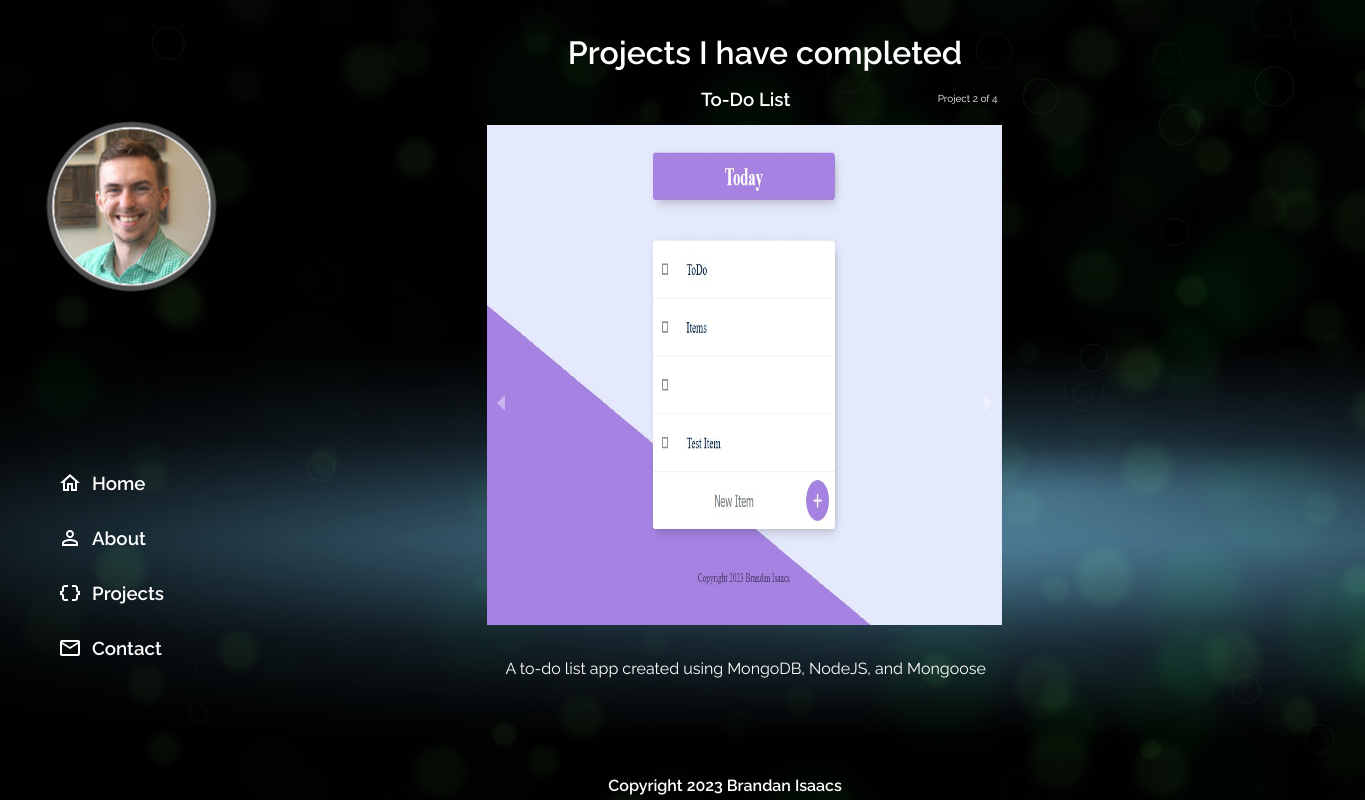
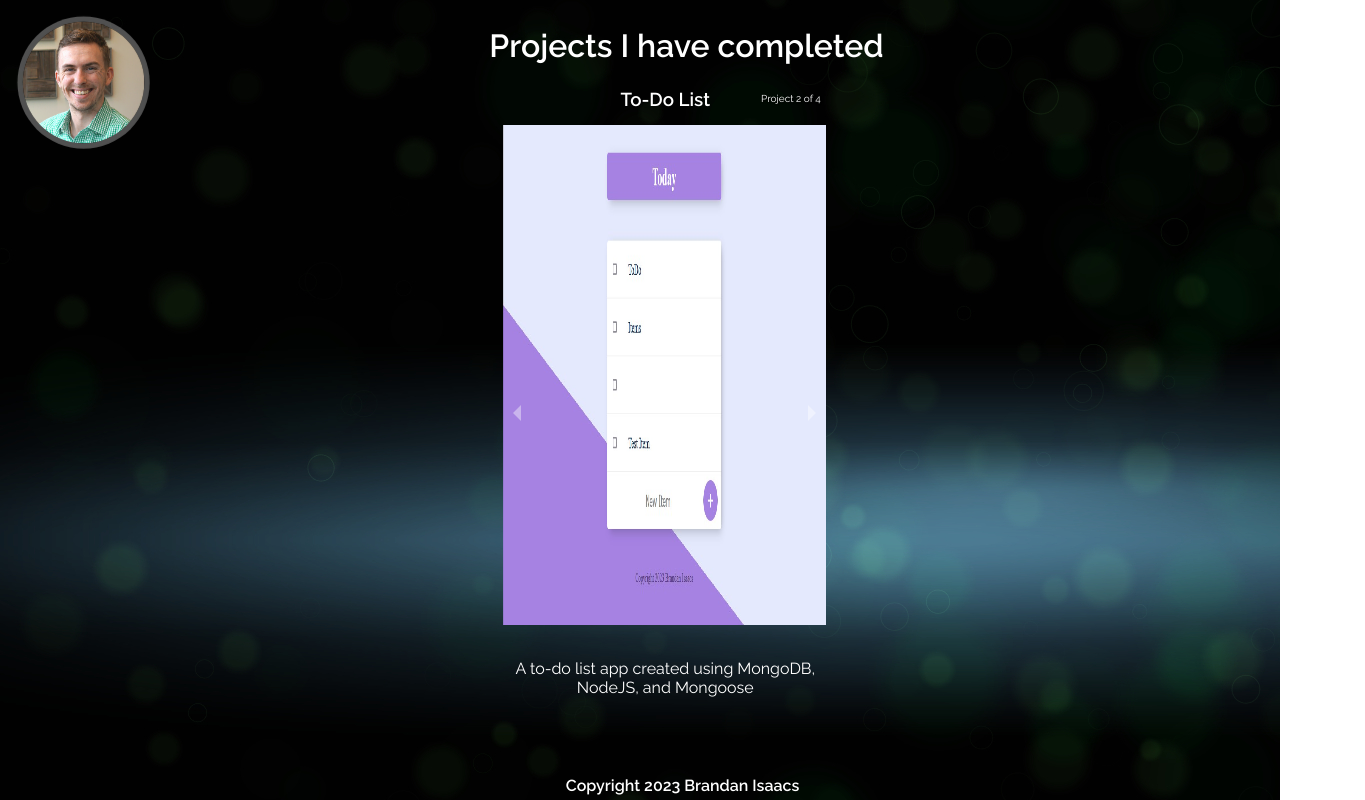
Before and after one commit to brand421/portfolio-site, a React (Create React App) app: page /projects in a window 1280 px wide. Shown: the whole page, 1365 px wide, since content can reach past the window. Built offline with nearby package versions, Linux system fonts and the light colour scheme.

Commit message:
rework sidebar functionality

```diff
--- a/src/App.css
+++ b/src/App.css
@@ -3,50 +3,11 @@
 * {
   margin: 0;
   padding: 0;
-  -webkit-box-sizing: border-box;
-  box-sizing: border-box;
-  outline: none;
   text-decoration: none;
-
+  color: white;
   font-family: "Raleway", sans-serif;
 }
 
-#main {
+main {
   width: 100%;
-  height: 100%;
-  display: flex;
-  flex-direction: row;
 }
-
-.btn {
-  margin: 1rem 1rem 0 0;
-  padding: .25rem .5rem;
-  display:flex;
-  gap: .25rem;
-  align-items: center;
-  justify-content: center;
-  background: transparent;
-  border: 1px solid black;
-  border-radius: 3px;
-}
-
-@media (prefers-reduced-motion: no-preference) {
-  .App-logo {
-    animation: App-logo-spin infinite 20s linear;
-  }
-}
-
-.App-header {
-  background-color: #282c34;
-  min-height: 100vh;
-  display: flex;
-  flex-direction: column;
-  align-items: center;
-  justify-content: center;
-  font-size: calc(10px + 2vmin);
-  color: white;
-}
-
-.App-link {
-  color: #61dafb;
-}
--- a/src/App.jsx
+++ b/src/App.jsx
@@ -1,14 +1,24 @@
 import "./App.css";
-import { BrowserRouter } from "react-router-dom";
+import { BrowserRouter, Routes, Route } from "react-router-dom";
 import Sidebar from "./components/Sidebar/Sidebar";
-import AnimatedRoutes from "./components/AnimatedRoutes";
+
 import Footer from "./components/Footer/Footer";
+import Contact from "./components/Contact/Contact";
+import Home from "./components/Home/Home";
+import About from "./components/About/About";
+import Projects from "./components/Projects/Projects";
 
 function App() {
   return (
     <BrowserRouter>
-      <Sidebar />
-      <AnimatedRoutes />
+      <Sidebar>
+        <Routes>
+          <Route index element={<Home />} />
+          <Route path="/about" element={<About />} />
+          <Route path="/projects" element={<Projects />} />
+          <Route path="/contact" element={<Contact />} />
+        </Routes>
+      </Sidebar>
       <Footer />
     </BrowserRouter>
   );
--- a/src/components/Footer/footer.css
+++ b/src/components/Footer/footer.css
@@ -1,7 +1,6 @@
 .footer {
     color: white;
     display: absolute;
-    width: 100%;
     text-align: center;
     margin-left: 6.65%;
     /* background-color: black; */
--- a/src/components/Sidebar/Sidebar.jsx
+++ b/src/components/Sidebar/Sidebar.jsx
@@ -1,43 +1,79 @@
 import { IconButton } from "@mui/material";
 import portrait from "../../images/Brandon.jpg";
 import sidebarItems from "./sidebarItems";
-import { Link } from "react-router-dom";
+import { NavLink } from "react-router-dom";
 import "./sidebar.css";
+import "../../App.css";
 import React, { useState } from "react";
 import { motion } from "framer-motion";
 
-export default function Sidebar() {
+export default function Sidebar({ children }) {
   const [showSidebar, setShowSidebar] = useState(false);
 
   const handleShowSidebar = () => {
     setShowSidebar(!showSidebar);
   };
   return (
-    <nav className="sidebar__container">
-      <div className="photo__div">
+    <div className="container">
+      <div className="sidebar">
+        <div className="photo__container">
+          <div className="photo">
             <img
-          className="photo"
               src={portrait}
               alt="Brandan portrait"
               onClick={handleShowSidebar}
             />
           </div>
+        </div>
         <motion.div
           animate={{
-          width: showSidebar ? "75%" : "60%",
-          opacity: showSidebar ? 0 : 1,
+            width: showSidebar ? "280px" : "0px",
+            display: showSidebar ? "flex" : "none",
           }}
-        className="menu__items"
         >
           {sidebarItems.map((item, index) => (
-          <Link to={item.itemPath} className="menu__item" key={index}>
+            <NavLink
+              to={item.itemPath}
+              key={index}
+              className="menu__item"
+              activeclassName="active"
+            >
               <IconButton sx={{ ":hover": { backgroundColor: "transparent" } }}>
                 {item.itemIcon}
               </IconButton>
-            <h3 className="menu__text">{item.itemName}</h3>
-          </Link>
+              <div className="menu__text">{item.itemName}</div>
+            </NavLink>
           ))}
         </motion.div>
-    </nav>
+      </div>
+      <main>{children}</main>
+    </div>
   );
+
+  // <nav className="sidebar__container">
+  //   <div className="photo__div">
+  //     <img
+  //       className="photo"
+  //       src={portrait}
+  //       alt="Brandan portrait"
+  //       onClick={handleShowSidebar}
+  //     />
+  //   </div>
+  //   <motion.div
+  //     animate={{
+  //       width: showSidebar ? "75%" : "60%",
+  //       opacity: showSidebar ? 0 : 1,
+  //     }}
+  //     className="menu__items"
+  //   >
+  //     {sidebarItems.map((item, index) => (
+  //       <Link to={item.itemPath} className="menu__item" key={index}>
+  //         <IconButton sx={{ ":hover": { backgroundColor: "transparent" } }}>
+  //           {item.itemIcon}
+  //         </IconButton>
+  //         <h3 className="menu__text">{item.itemName}</h3>
+  //       </Link>
+  //     ))}
+  //   </motion.div>
+  // </nav>
 }
--- a/src/components/Sidebar/sidebar.css
+++ b/src/components/Sidebar/sidebar.css
@@ -16,6 +16,44 @@
 
 }
 
+.container {
+    display: flex;
+    margin: 0;
+}
+
+.sidebar {
+    height: 97vh;
+
+}
+
+.photo__container {
+    display: flex;
+    align-items: center;
+    padding: 20px 15px;
+    margin-bottom: 55%;
+}
+
+.photo img {
+    width: 125px;
+    border-radius: 50%;
+    margin-left: 5%;
+    animation: pulse-white 5s infinite;
+}
+
+.menu__item {
+    display: flex;
+    align-items:center;
+    justify-content: flex-start;
+    padding: 4% 0 4% 1%;
+    transition: all .5s;
+    font-size: 25px;
+}
+
+
+.menu__item:hover {
+    background-color: rgba(127, 255, 212, 0.541);
+}
+/*
 .sidebar__container {
     position: absolute;
     width: 250px;
@@ -47,8 +85,6 @@
     align-items: center;
     justify-content:flex-start;
     color: white;
-
-    /* padding-left: 70px; */
 }
 
 .menu__item:not(:first-child) {
@@ -82,7 +118,6 @@
     position: absolute;
     margin-top: 150%;
     flex-direction: column;
-    /* width: 150%; */
     align-items: space-around;
     transition: .5s linear;
     }
@@ -91,4 +126,4 @@
         width: 30%;
         padding-top: 5%;
     }
-}
+} */
```
Lines whose indentation alone changed are shown as unchanged.
